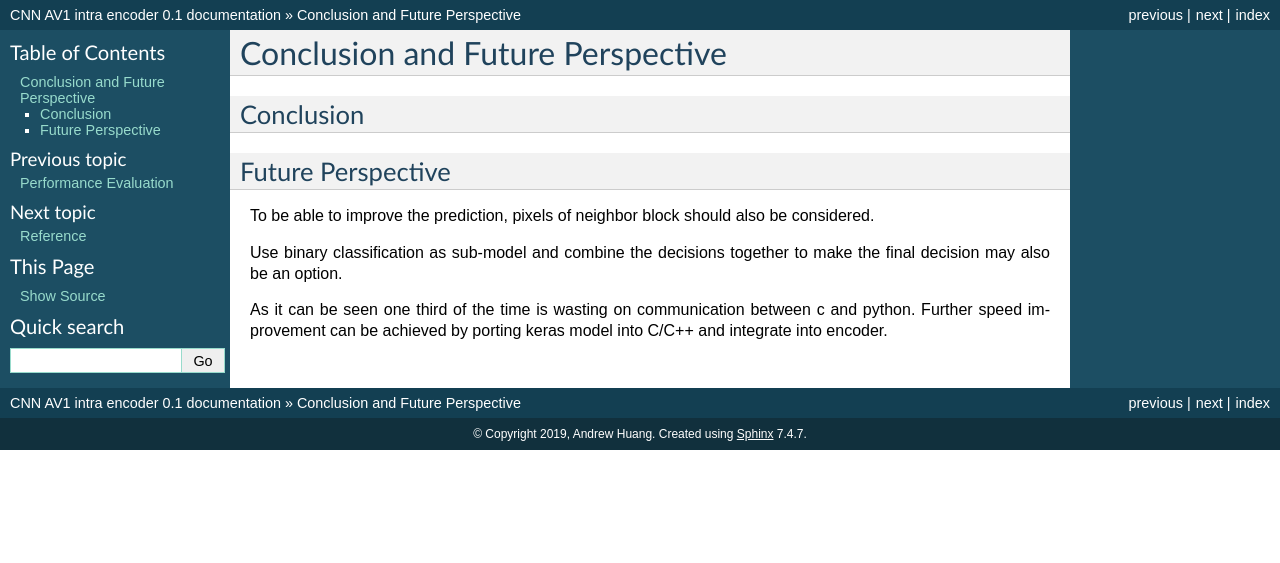
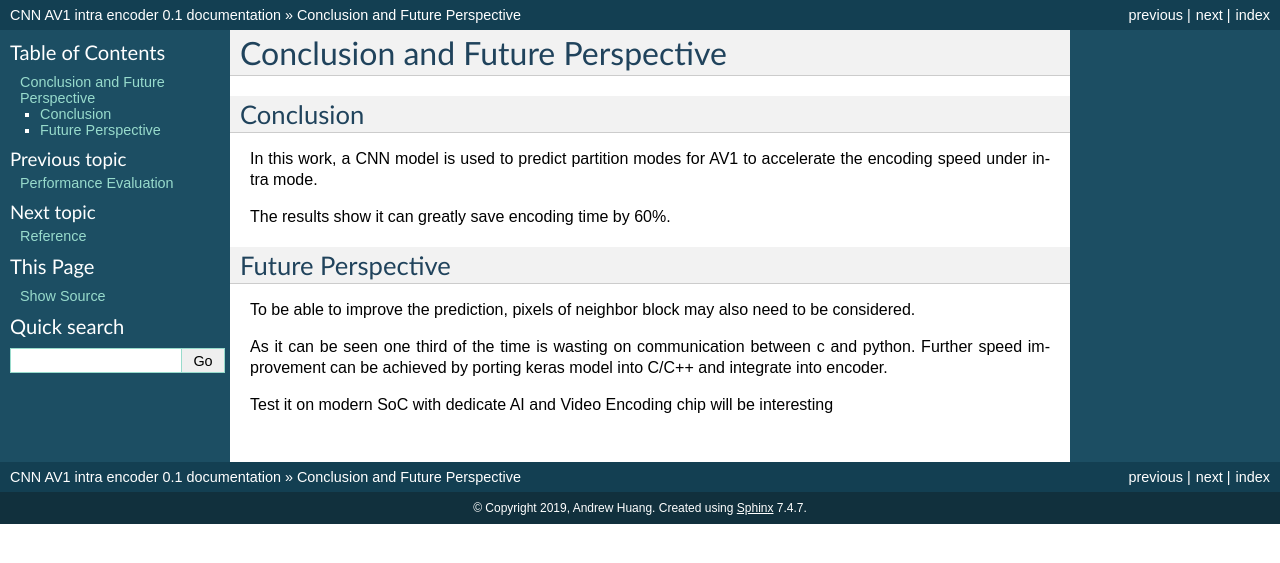
Before and after one commit to epadam/CNN-AV1-intra-encoder, a Sphinx documentation site: the page built from source/conclusion.rst, in a window 1280 px wide. Shown: the top 563 px of the page. Built offline with Sphinx 7.4.7, drawn with Linux system fonts in a browser that asks for light colours.

Commit message:
Update conclusion.rst

```diff
--- a/source/conclusion.rst
+++ b/source/conclusion.rst
@@ -5,14 +5,16 @@ Conclusion and Future Perspective
 Conclusion
 =============
 
+In this work, a CNN model is used to predict partition modes for AV1 to accelerate the encoding speed under intra mode.
 
+The results show it can greatly save encoding time by 60%.
 
 ====================
 Future Perspective
 ====================
 
-To be able to improve the prediction, pixels of neighbor block should also be considered.
-
-Use binary classification as sub-model and combine the decisions together to make the final decision may also be an option.
+To be able to improve the prediction, pixels of neighbor block may also need to be considered.
 
 As it can be seen one third of the time is wasting on communication between c and python. Further speed improvement can be achieved by porting keras model into C/C++ and integrate into encoder.
+
+Test it on modern SoC with dedicate AI and Video Encoding chip will be interesting
```
